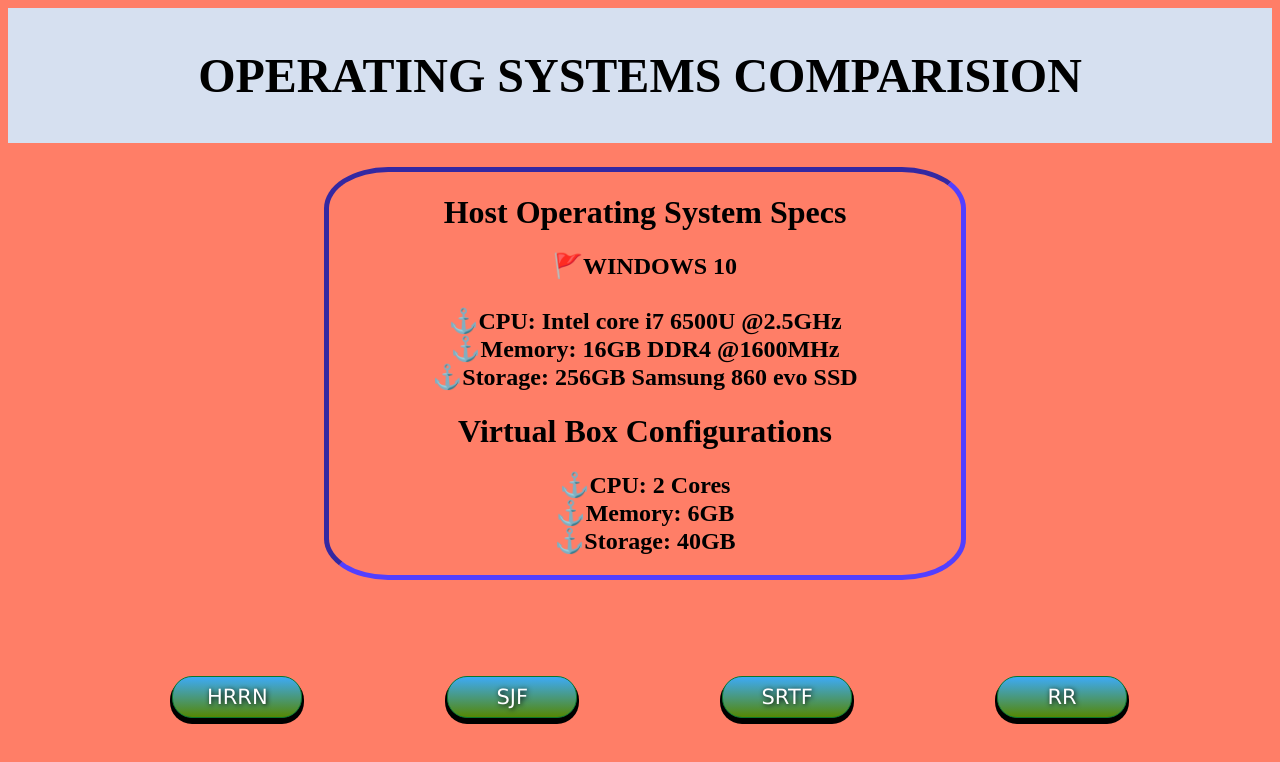
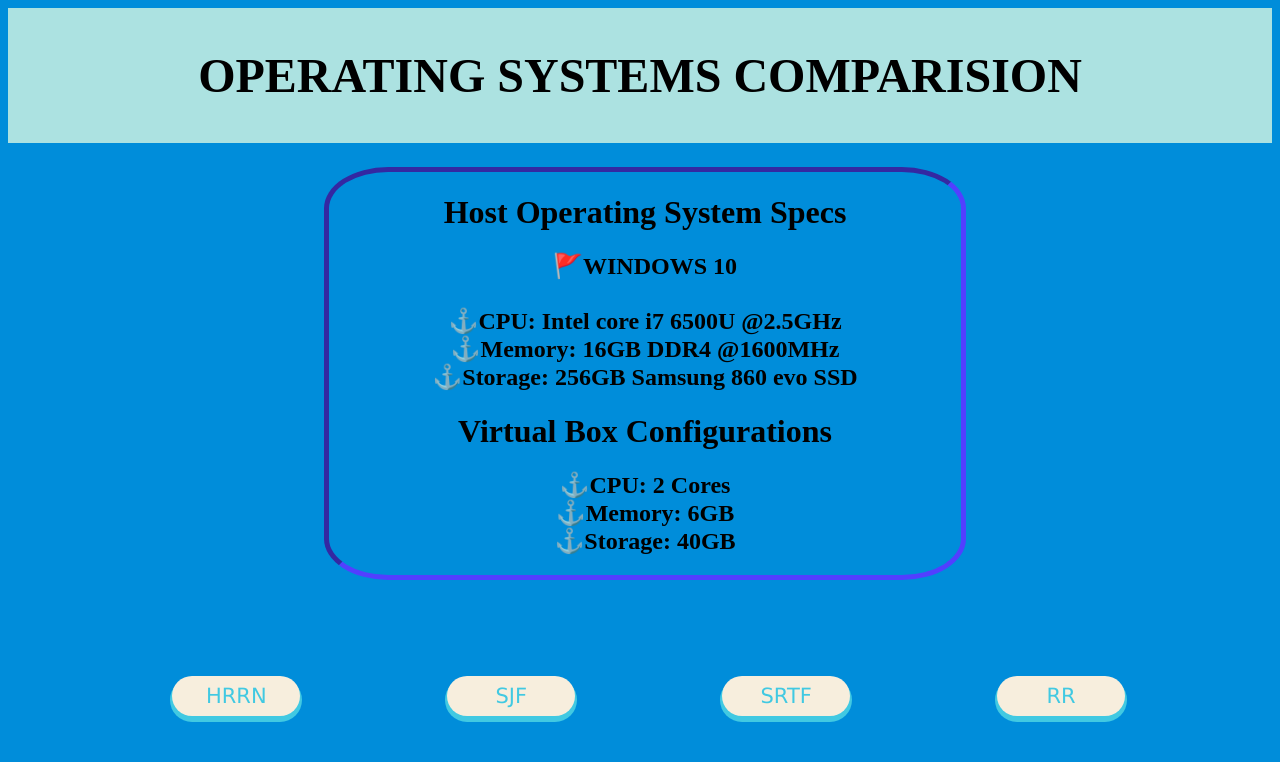
Before and after one commit to Aakanksha04022004/CPU--Scheduler, a plain HTML site: page index.html in a window 1280 px wide. Drawn offline with Linux system fonts and the light colour scheme; files that its build step writes are made by us from their sources.

Commit message:
Update default.css

```diff
--- a/default.css
+++ b/default.css
@@ -9,10 +9,10 @@
     float:left;
 }
 body{
-    background: #ff7e67;
+    background: #008DDA;
 }
 #heading1{
-    background: #d6e0f0;
+    background: #ACE2E1;
     padding:0.5rem;
     font-size: x-large;
 }
@@ -24,27 +24,27 @@ body{
     -webkit-border-radius: 0;
     -moz-border-radius: 0;
     border-radius: 0;
-    color: #00E2FF;
+    color: #c7d3d4;
     font-family: Open Sans;
     font-size: 26px;
     font-weight: 100;
     padding: 15px;
-    background-color: #000000;
+    background-color: #3ABEF9;
     -webkit-box-shadow: 1px 1px 20px 0 #000000;
     -moz-box-shadow: 1px 1px 20px 0 #000000;
     box-shadow: 1px 1px 20px 0 #000000;
     text-shadow: 1px 1px 20px #000000;
-    border: solid #00E2FF 7px;
+    border: solid #3572EF 7px;
     text-decoration: none;
     display: inline-block;
     cursor: pointer;
     text-align: center;
-    float:right;
+    float: right;
  }
 
  .tron:hover {
-    background: #000000;
-    border: solid #00E2FF 5px;
+    background: #3572EF;
+    border: solid #3ABEF9 5px;
     -webkit-border-radius: 0;
     -moz-border-radius: 0;
     border-radius: 0;
@@ -71,28 +71,28 @@ body{
  }
 
  .Green3D {
-    background: #3DAAF6;
-    background-image: -webkit-linear-gradient(top, #3DAAF6, #558704);
+    background: #F7EEDD;
+    /* background-image: -webkit-linear-gradient(top, #3DAAF6, #558704);
     background-image: -moz-linear-gradient(top, #3DAAF6, #558704);
     background-image: -ms-linear-gradient(top, #3DAAF6, #558704);
     background-image: -o-linear-gradient(top, #3DAAF6, #558704);
-    background-image: -webkit-gradient(to bottom, #3DAAF6, #558704);
+    background-image: -webkit-gradient(to bottom, #3DAAF6, #558704); */
     -webkit-border-radius: 20px;
     -moz-border-radius: 20px;
     border-radius: 20px;
     height: 0;
     line-height: 0;
-    color: #FFFFFF;
+    color: #41C9E2;
     font-family: Verdana;
     width: 88px;
     font-size: 21px;
     font-weight: 500;
     padding: 20px;
-    -webkit-box-shadow: 0 4px 0 2px #000000;
-    -moz-box-shadow: 0 4px 0 2px #000000;
-    box-shadow: 0 4px 0 2px #000000;
-    text-shadow: 1px 1px 5px #000000;
-    border: solid #0D772A 1px;
+    -webkit-box-shadow: 0 4px 0 2px #41C9E2;
+    -moz-box-shadow: 0 4px 0 2px #41C9E2;
+    box-shadow: 0 4px 0 2px #41C9E2;
+    /* text-shadow: 1px 1px 5px #000000; */
+    /* border: solid #0D772A 1px; */
     text-decoration: none;
     display: inline-block;
     cursor: pointer;
@@ -100,13 +100,14 @@ body{
  }
 
  .Green3D:hover {
-    border: solid #77270D 1px;
-    background: #0B5724;
-    background-image: -webkit-linear-gradient(top, #0B5724, #4F3DF6);
+    /* border: solid #77270D 1px; */
+    background: #3572EF;
+    color: #dce5e6;
+    /* background-image: -webkit-linear-gradient(top, #0B5724, #4F3DF6);
     background-image: -moz-linear-gradient(top, #0B5724, #4F3DF6);
     background-image: -ms-linear-gradient(top, #0B5724, #4F3DF6);
     background-image: -o-linear-gradient(top, #0B5724, #4F3DF6);
-    background-image: -webkit-gradient(to bottom, #0B5724, #4F3DF6);
+    background-image: -webkit-gradient(to bottom, #0B5724, #4F3DF6); */
     -webkit-border-radius: 20px;
     -moz-border-radius: 20px;
     border-radius: 20px;
```
